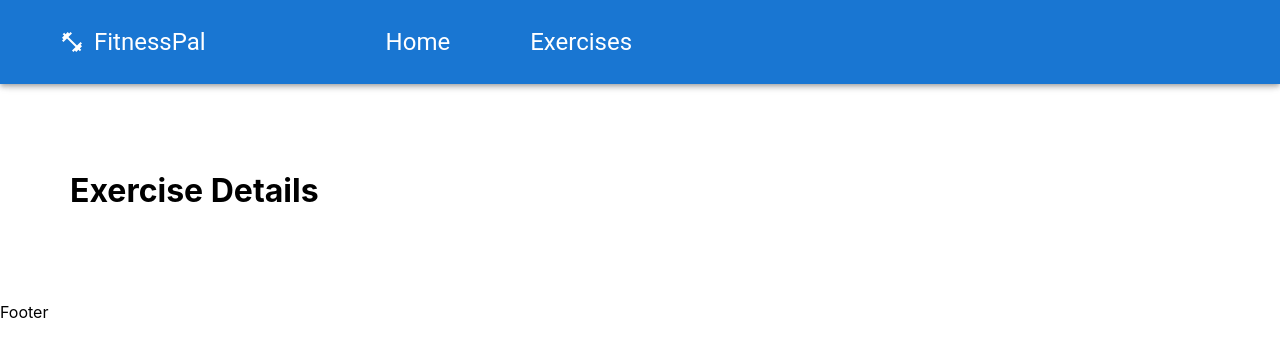
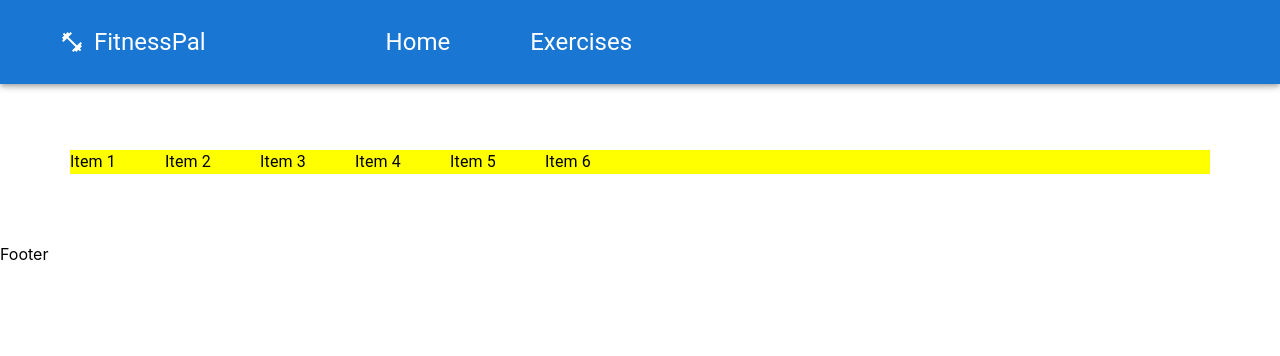
Before and after one commit to shivamt0602/Exercise-App, a React (Create React App) app: page /Exercise in a window 1280 px wide. Shown: the top 356 px of the page. Built offline with nearby package versions, Linux system fonts and the light colour scheme; the HTML template or start-up script is replaced by a standard one.

Commit message:
fixing the carousel

```diff
--- a/package.json
+++ b/package.json
@@ -12,6 +12,8 @@
     "@testing-library/user-event": "^13.5.0",
     "react": "^18.3.1",
     "react-dom": "^18.3.1",
+    "react-material-ui-carousel": "^3.4.2",
+    "react-multi-carousel": "^2.8.5",
     "react-router-dom": "^6.23.0",
     "react-scripts": "5.0.1",
     "web-vitals": "^2.1.4"
--- /dev/null
+++ b/src/components/SearchBar.jsx
@@ -0,0 +1,60 @@
+import fitnessimg from '../Assets/fitnessimg.jpg';
+import Grid from '@mui/material/Grid';
+import Typography from '@mui/material/Typography';
+import Container from '@mui/material/Container';
+import Box from '@mui/material/Box';
+import Button from '@mui/material/Button';
+import Stack from '@mui/material/Stack';
+import TextField from '@mui/material/TextField';
+import { useEffect, useState } from 'react';
+
+const SearchBar = () => {
+
+    const [items,Setitems] = useState([])
+
+    const getExercices = async () => {
+
+        const url = 'https://exercisedb.p.rapidapi.com/exercises/bodyPartList';
+        const options = {
+            method: 'GET',
+            headers: {
+                'X-RapidAPI-Key': 'a37dd5b70amsh7ea8a1f5269a327p16d6cdjsnaa71a6469b77',
+                'X-RapidAPI-Host': 'exercisedb.p.rapidapi.com'
+            }
+        };
+
+        try {
+            const response = await fetch(url, options);
+            const result = await response.json();
+            console.log(result)
+            console.log(result.length);
+            Setitems(result)
+        } catch (error) {
+            console.error(error);
+        }
+    }
+
+    useEffect(() => {
+        getExercices()
+    }, []);
+
+    return (
+        <>
+            <Stack direction="column">
+                <Typography variant='h3' sx={{ display: "flex", justifyContent: "center" }}>
+                    Awesome exercises
+                    <br />
+                    you should know
+                </Typography>
+                <Box sx={{ display: "flex", justifyContent: "center" }}>
+                    <Stack direction="row" spacing={1} padding="50px">
+                        <TextField id="outlined-basic" variant="outlined" placeholder='search for exercises' sx={{ width: '500px' }} />
+                        <Button variant="contained">Search</Button>
+                    </Stack>
+                </Box>
+            </Stack>
+        </>
+    )
+}
+
+export default SearchBar;
--- a/src/pages/ExerciseDetail.jsx
+++ b/src/pages/ExerciseDetail.jsx
@@ -1,11 +1,70 @@
+import Carousel from "react-multi-carousel";
+import "react-multi-carousel/lib/styles.css";
+import Box from '@mui/material/Box';
+import { Grid, Typography } from "@mui/material";
+
+
 const ExerciseDetail = () => {
+
+    const responsive = {
+        superLargeDesktop: {
+            // the naming can be any, depends on you.
+            breakpoint: { max: 4000, min: 3000 },
+            items: 5
+        },
+        desktop: {
+            breakpoint: { max: 3000, min: 1024 },
+            items: 3
+        },
+        tablet: {
+            breakpoint: { max: 1024, min: 464 },
+            items: 2
+        },
+        mobile: {
+            breakpoint: { max: 464, min: 0 },
+            items: 1
+        }
+    };
+
     return (
         <>
-            <h1>
-                Exercise Details
-            </h1>
+            <Box sx={{backgroundColor:"yellow"}}>
+                <Carousel responsive={responsive} sx={{display : "flex",justifyContent : "space-between"}}>
+                    <Grid container>
+                        <Grid item md={2}>
+                            <Typography>
+                                Item 1
+                            </Typography>
+                        </Grid>
+                        <Grid item md={2}>
+                            <Typography>
+                                Item 2
+                            </Typography>
+                        </Grid>
+                        <Grid item md={2}>
+                            <Typography>
+                                Item 3
+                            </Typography>
+                        </Grid>
+                        <Grid item md={2}>
+                            <Typography>
+                                Item 4
+                            </Typography>
+                        </Grid>
+                        <Grid item md={2}>
+                            <Typography>
+                                Item 5
+                            </Typography>
+                        </Grid>
+                        <Grid item md={2}>
+                            <Typography>
+                                Item 6
+                            </Typography>
+                        </Grid>
+                    </Grid>
+                </Carousel>
+            </Box>
         </>
     )
 }
-
 export default ExerciseDetail;
--- a/src/pages/Home.jsx
+++ b/src/pages/Home.jsx
@@ -6,6 +6,7 @@ import Box from '@mui/material/Box';
 import Button from '@mui/material/Button';
 import Stack from '@mui/material/Stack';
 import TextField from '@mui/material/TextField';
+import SearchBar from '../components/SearchBar'
 
 
 const Home = () => {
@@ -36,19 +37,10 @@ const Home = () => {
                     </Grid>
                 </section>
                 <section style={{ marginTop: "200px", display: "flex", alignItems: "center", justifyContent: "center" }}>
-                    <Stack direction="column">
-                        <Typography variant='h3' sx={{display : "flex",justifyContent:"center"}}>
-                            Awesome exercises
-                            <br/>
-                            you should know
-                        </Typography>
-                        <Box sx={{ display: "flex", justifyContent: "center" }}>
-                            <Stack direction="row" spacing={1} padding="50px">
-                                <TextField id="outlined-basic" variant="outlined" placeholder='search for exercises' sx={{ width: '500px' }} />
-                                <Button variant="contained">Search</Button>
-                            </Stack>
-                        </Box>
-                    </Stack>
+                   <SearchBar />
+                </section>
+                <section style={{marginTop : "30px",backgroundColor:"yellow"}}>
+                    <p>Hello there</p>
                 </section>
             </Container>
         </>
```
Also changed, not shown: 1 other file (tests, documents, lock files or other folders).
